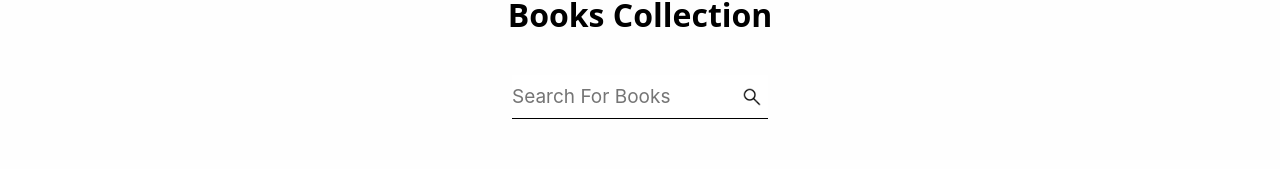
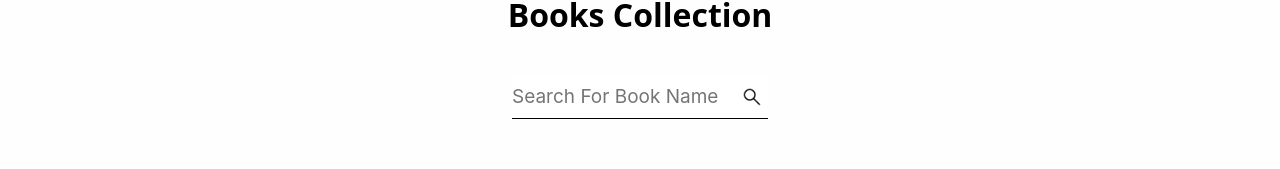
Before and after one commit to Layla-Hammoud/Knowledge-Corner-frontend, a React (Create React App) app: page /AllBooks in a window 1280 px wide. Shown: the part 121-290 px from the top of the page. Built offline with nearby package versions, Linux system fonts and the light colour scheme; no server answers.

Commit message:
add icon and logo in the url

```diff
--- a/public/index.html
+++ b/public/index.html
@@ -10,34 +10,11 @@
       content="Web site created using create-react-app"
     />
     <link rel="apple-touch-icon" href="%PUBLIC_URL%/logo192.png" />
-    <!--
-      manifest.json provides metadata used when your web app is installed on a
-      user's mobile device or desktop. See https://developers.google.com/web/fundamentals/web-app-manifest/
-    -->
-    <!-- <link rel="manifest" href="%PUBLIC_URL%/manifest.json" /> -->
-    <!--
-      Notice the use of %PUBLIC_URL% in the tags above.
-      It will be replaced with the URL of the `public` folder during the build.
-      Only files inside the `public` folder can be referenced from the HTML.
 
-      Unlike "/favicon.ico" or "favicon.ico", "%PUBLIC_URL%/favicon.ico" will
-      work correctly both with client-side routing and a non-root public URL.
-      Learn how to configure a non-root public URL by running `npm run build`.
-    -->
-    <title>React App</title>
+    <title>Sapiens</title>
   </head>
   <body>
     <noscript>You need to enable JavaScript to run this app.</noscript>
     <div id="root"></div>
-    <!--
-      This HTML file is a template.
-      If you open it directly in the browser, you will see an empty page.
-
-      You can add webfonts, meta tags, or analytics to this file.
-      The build step will place the bundled scripts into the <body> tag.
-
-      To begin the development, run `npm start` or `yarn start`.
-      To create a production bundle, use `npm run build` or `yarn build`.
-    -->
   </body>
 </html>
--- a/src/components/AllAuthors/AllAuthors.js
+++ b/src/components/AllAuthors/AllAuthors.js
@@ -43,7 +43,7 @@ const AllAuthors = () => {
           id="search"
           className={AllBooksStyle.inputSearch}
           type="text"
-          placeholder="Search For Books"
+          placeholder="Search For Author Name"
           value={searchInput}
           onChange={handleSearchInputChange}
         />
--- a/src/components/AllBooks/AllBooks.js
+++ b/src/components/AllBooks/AllBooks.js
@@ -147,7 +147,7 @@ const AllBooks = () => {
           id="search"
           className={AllBooksStyle.inputSearch}
           type="text"
-          placeholder="Search For Books"
+          placeholder="Search For Book Name"
           value={searchInput}
           onChange={handleSearchInputChange}
         />
--- a/src/pages/Admin/AdminRead/adminAllAuthors.js
+++ b/src/pages/Admin/AdminRead/adminAllAuthors.js
@@ -3,7 +3,13 @@ import adminAllBooksStyle from "./adminAllBooks.module.css";
 import x from "../../../assets/icons/862px-Delete-button 1.svg";
 import update from "../../../assets/icons/Vector (4).svg";
 import { Link } from "react-router-dom";
-function adminAllAuthors({ authors , handleDeleteAuthor }) {
+function adminAllAuthors({ authors, handleDeleteAuthor }) {
+  function formatDate(inputDate) {
+    const date = new Date(inputDate);
+    const formattedDate = date.toISOString().split("T")[0];
+
+    return formattedDate;
+  }
 
   return (
     <div className={adminAllBooksStyle.allBooks}>
@@ -26,17 +32,20 @@ function adminAllAuthors({ authors , handleDeleteAuthor }) {
                 <td>{index + 1}</td>
                 <td>{author.firstName}</td>
                 <td>{author.lastName}</td>
-              <td>{author.dob}</td>
+                <td>{formatDate(author.dob)}</td>
                 <td>{author.nationality}</td>
                 <td>{author.rating}</td>
                 <td className={adminAllBooksStyle.buttonContainer}>
-              <Link to={"/dashboard/adminAddAuthor/Edit"} state={{author}}>
+                  <Link
+                    to={"/dashboard/adminAddAuthor/Edit"}
+                    state={{ author }}
+                  >
                     <button className={adminAllBooksStyle.updateDelete}>
                       <img src={update} alt="update" />
                     </button>
                   </Link>
                   <button className={adminAllBooksStyle.updateDelete}>
-                  <img src={x} alt="delete"  />
+                    <img src={x} alt="delete" />
                     {/* {onClick={() => {
                         handleDeleteAuthor(author._id);
                       }}} */}
```
Also changed, not shown: 1 other file (tests, documents, lock files or other folders). Lines whose indentation alone changed are shown as unchanged.
